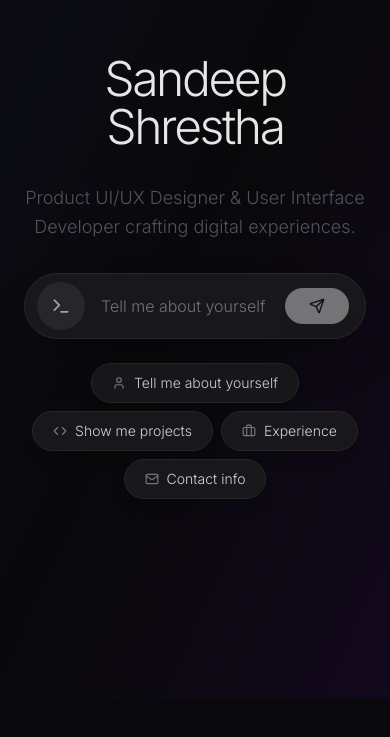
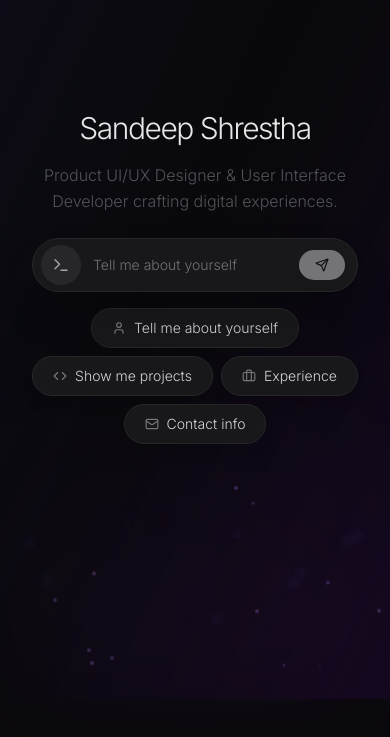
Before and after one commit to sandeepshrestha/sandeep-portfolio-v2, a React (Vite) app: page / in a window 390 px wide. Shown: the part 145-882 px from the top of the page. Built offline with nearby package versions, Linux system fonts and the light colour scheme.

Commit message:
Add purple bottom glow effect and mobile responsiveness optimizations

```diff
--- a/src/App.jsx
+++ b/src/App.jsx
@@ -1,18 +1,19 @@
-import React, { useState, useEffect, useRef } from 'react';
-import { User, Sparkles } from 'lucide-react';
-import { PORTFOLIO_DATA } from './data/portfolioData';
-import { getRandomResponse } from './utils/chatLogic';
-import Header from './components/Header';
-import InitialView from './components/InitialView';
-import ChatInput from './components/ChatInput';
-import ChatMessage from './components/ChatMessage';
+import React, { useState, useEffect, useRef } from "react";
+import { User, Sparkles } from "lucide-react";
+import { PORTFOLIO_DATA } from "./data/portfolioData";
+import { getRandomResponse } from "./utils/chatLogic";
+import Header from "./components/Header";
+import InitialView from "./components/InitialView";
+import ChatInput from "./components/ChatInput";
+import ChatMessage from "./components/ChatMessage";
+import BottomGlow from "./components/BottomGlow";
 
 export default function App() {
   const [messages, setMessages] = useState([
-    { role: 'system', content: "Interface initialized", type: 'status' },
-    { role: 'bot', content: PORTFOLIO_DATA.intro, type: 'text' }
+    { role: "system", content: "Interface initialized", type: "status" },
+    { role: "bot", content: PORTFOLIO_DATA.intro, type: "text" },
   ]);
-  const [inputValue, setInputValue] = useState('');
+  const [inputValue, setInputValue] = useState("");
   const [isTyping, setIsTyping] = useState(false);
   const [hasStarted, setHasStarted] = useState(false);
   const messagesEndRef = useRef(null);
@@ -28,24 +29,24 @@ export default function App() {
   }, [messages, hasStarted]);
 
   const handleProjectClick = (project) => {
-    setMessages(prev => [
+    setMessages((prev) => [
       ...prev,
       {
-        role: 'user',
+        role: "user",
         content: `Tell me more about ${project.name}`,
-        type: 'text'
-      }
+        type: "text",
+      },
     ]);
     setIsTyping(true);
 
     setTimeout(() => {
-      setMessages(prev => [
+      setMessages((prev) => [
         ...prev,
         {
-          role: 'bot',
+          role: "bot",
           content: project,
-          type: 'project_detail'
-        }
+          type: "project_detail",
+        },
       ]);
       setIsTyping(false);
     }, 800);
@@ -56,47 +57,78 @@ export default function App() {
 
     // Clear command
     if (query.match(/\b(clear|reset)\b/)) {
-      responses.push({ type: 'text', content: 'Clearing...' });
+      responses.push({ type: "text", content: "Clearing..." });
       return responses;
     }
 
     // Greetings
     if (query.match(/\b(hi|hello|hey|greetings|sup)\b/)) {
-      responses.push({ type: 'text', content: getRandomResponse('greeting') });
+      responses.push({ type: "text", content: getRandomResponse("greeting") });
       return responses;
     }
 
     // Data Queries
-    if (query.includes('experience') || query.includes('work') || query.includes('job') || query.includes('history')) {
-      responses.push({ type: 'text', content: getRandomResponse('experience') });
-      responses.push({ type: 'experience', content: PORTFOLIO_DATA.experience });
+    if (
+      query.includes("experience") ||
+      query.includes("work") ||
+      query.includes("job") ||
+      query.includes("history")
+    ) {
+      responses.push({
+        type: "text",
+        content: getRandomResponse("experience"),
+      });
+      responses.push({
+        type: "experience",
+        content: PORTFOLIO_DATA.experience,
+      });
       return responses;
     }
-    if (query.includes('skill') || query.includes('stack') || query.includes('tech')) {
-      responses.push({ type: 'text', content: getRandomResponse('skills') });
-      responses.push({ type: 'skills', content: PORTFOLIO_DATA.skills });
+    if (
+      query.includes("skill") ||
+      query.includes("stack") ||
+      query.includes("tech")
+    ) {
+      responses.push({ type: "text", content: getRandomResponse("skills") });
+      responses.push({ type: "skills", content: PORTFOLIO_DATA.skills });
       return responses;
     }
-    if (query.includes('project') || query.includes('build') || query.includes('portfolio')) {
-      responses.push({ type: 'text', content: getRandomResponse('projects') });
-      responses.push({ type: 'projects', content: PORTFOLIO_DATA.projects, onAction: handleProjectClick });
+    if (
+      query.includes("project") ||
+      query.includes("build") ||
+      query.includes("portfolio")
+    ) {
+      responses.push({ type: "text", content: getRandomResponse("projects") });
+      responses.push({
+        type: "projects",
+        content: PORTFOLIO_DATA.projects,
+        onAction: handleProjectClick,
+      });
       return responses;
     }
-    if (query.includes('contact') || query.includes('email') || query.includes('reach')) {
-      responses.push({ type: 'text', content: getRandomResponse('contact') });
-      responses.push({ type: 'contact', content: PORTFOLIO_DATA.contact });
+    if (
+      query.includes("contact") ||
+      query.includes("email") ||
+      query.includes("reach")
+    ) {
+      responses.push({ type: "text", content: getRandomResponse("contact") });
+      responses.push({ type: "contact", content: PORTFOLIO_DATA.contact });
       return responses;
     }
-    if (query.includes('about') || query.includes('who') || query.includes('sandeep')) {
-      responses.push({ type: 'text', content: getRandomResponse('about') });
-      responses.push({ type: 'about', content: PORTFOLIO_DATA.about });
+    if (
+      query.includes("about") ||
+      query.includes("who") ||
+      query.includes("sandeep")
+    ) {
+      responses.push({ type: "text", content: getRandomResponse("about") });
+      responses.push({ type: "about", content: PORTFOLIO_DATA.about });
       return responses;
     }
 
     // Default / Unknown
     responses.push({
-      type: 'text',
-      content: getRandomResponse('unknown')
+      type: "text",
+      content: getRandomResponse("unknown"),
     });
     return responses;
   };
@@ -107,22 +139,29 @@ export default function App() {
     if (!hasStarted) setHasStarted(true);
 
     // Add user message
-    const newMessages = [...messages, { role: 'user', content: text, type: 'text' }];
+    const newMessages = [
+      ...messages,
+      { role: "user", content: text, type: "text" },
+    ];
     setMessages(newMessages);
-    setInputValue('');
+    setInputValue("");
     setIsTyping(true);
 
     // Check if clear command
     if (text.toLowerCase().match(/\b(clear|reset)\b/)) {
       setTimeout(() => {
-        setMessages([{ role: 'bot', content: 'Clearing...', type: 'text' }]);
+        setMessages([{ role: "bot", content: "Clearing...", type: "text" }]);
         setIsTyping(false);
 
         setTimeout(() => {
           // Reset to initial state
           setMessages([
-            { role: 'system', content: "Interface initialized", type: 'status' },
-            { role: 'bot', content: PORTFOLIO_DATA.intro, type: 'text' }
+            {
+              role: "system",
+              content: "Interface initialized",
+              type: "status",
+            },
+            { role: "bot", content: PORTFOLIO_DATA.intro, type: "text" },
           ]);
           setHasStarted(false);
         }, 1000);
@@ -144,7 +183,7 @@ export default function App() {
       }
 
       setTimeout(() => {
-        setMessages(prev => [...prev, { role: 'bot', ...queue[index] }]);
+        setMessages((prev) => [...prev, { role: "bot", ...queue[index] }]);
 
         // If there are more messages, keep typing true and schedule next
         if (index < queue.length - 1) {
@@ -161,8 +200,6 @@ export default function App() {
     processResponseQueue(responses, 0);
   };
 
-
-
   return (
     <div className="min-h-screen bg-zinc-950 text-zinc-100 flex flex-col font-sans">
       {/* Ambient background gradient */}
@@ -178,32 +215,49 @@ export default function App() {
       />
 
       {/* Main Chat Area */}
-      <main className={`relative flex-1 overflow-y-auto pt-20 transition-all duration-700 ${hasStarted ? 'opacity-100 translate-y-0' : 'opacity-0 translate-y-10 pointer-events-none'}`}>
+      <main
+        className={`relative flex-1 overflow-y-auto pt-20 transition-all duration-700 ${
+          hasStarted
+            ? "opacity-100 translate-y-0"
+            : "opacity-0 translate-y-10 pointer-events-none"
+        }`}
+      >
         <div className="max-w-3xl mx-auto px-6 py-8 pb-60">
           <div className="space-y-6">
             {messages.map((msg, index) => (
               <div
                 key={index}
-                className={`flex gap-3 ${msg.role === 'user' ? 'flex-row-reverse' : 'flex-row'}`}
+                className={`flex gap-3 ${
+                  msg.role === "user" ? "flex-row-reverse" : "flex-row"
+                }`}
               >
                 {/* Avatar */}
-                {msg.role === 'user' && (
+                {msg.role === "user" && (
                   <div className="w-9 h-9 rounded-full flex items-center justify-center flex-shrink-0 bg-zinc-900 border border-zinc-800 shadow-sm">
                     <User size={16} className="text-zinc-400" />
                   </div>
                 )}
 
                 {/* Message Bubble */}
-                <div className={`flex flex-col max-w-[85%] sm:max-w-[75%] ${msg.role === 'user' ? 'items-end' : 'items-start'}`}>
+                <div
+                  className={`flex flex-col max-w-[85%] sm:max-w-[75%] ${
+                    msg.role === "user" ? "items-end" : "items-start"
+                  }`}
+                >
                   <span className="text-xs text-zinc-500 font-mono mb-1.5">
-                    {msg.role === 'user' ? 'You' : 'Assistant'}
+                    {msg.role === "user" ? "You" : "Assistant"}
                   </span>
-                  <div className={`${
-                    msg.role === 'user'
-                      ? 'bg-zinc-900/50 backdrop-blur-sm border border-zinc-800/50 px-4 py-3 rounded-3xl rounded-tr-md shadow-sm'
-                      : ''
-                  }`}>
-                    <ChatMessage msg={msg} handleProjectClick={handleProjectClick} />
+                  <div
+                    className={`${
+                      msg.role === "user"
+                        ? "bg-zinc-900/50 backdrop-blur-sm border border-zinc-800/50 px-4 py-3 rounded-3xl rounded-tr-md shadow-sm"
+                        : ""
+                    }`}
+                  >
+                    <ChatMessage
+                      msg={msg}
+                      handleProjectClick={handleProjectClick}
+                    />
                   </div>
                 </div>
               </div>
@@ -234,6 +288,8 @@ export default function App() {
         isTyping={isTyping}
         messages={messages}
       />
+
+      <BottomGlow />
     </div>
   );
 }
--- /dev/null
+++ b/src/components/BottomGlow.jsx
@@ -0,0 +1,43 @@
+import React from "react";
+
+const BottomGlow = () => {
+  return (
+    <>
+      {/* Purple glow gradient */}
+      <div className="fixed bottom-0 left-0 right-0 h-96 pointer-events-none z-0">
+        <div className="absolute inset-0 bg-gradient-to-t from-purple-900/10 via-purple-500/3 to-transparent blur-3xl" />
+        <div className="absolute inset-0 bg-gradient-to-t from-indigo-900/8 via-indigo-500/2 to-transparent blur-2xl" />
+      </div>
+
+      {/* Sparkling particles */}
+      <div className="fixed bottom-0 left-0 right-0 h-96 pointer-events-none z-0 overflow-hidden">
+        {[...Array(20)].map((_, i) => (
+          <div
+            key={i}
+            className="absolute w-1 h-1 bg-purple-400/25 rounded-full animate-sparkle"
+            style={{
+              left: `${Math.random() * 100}%`,
+              bottom: `${Math.random() * 50}%`,
+              animationDelay: `${Math.random() * 3}s`,
+              animationDuration: `${2 + Math.random() * 2}s`,
+            }}
+          />
+        ))}
+        {[...Array(15)].map((_, i) => (
+          <div
+            key={`glow-${i}`}
+            className="absolute w-2 h-2 bg-indigo-400/20 rounded-full animate-sparkle-slow blur-sm"
+            style={{
+              left: `${Math.random() * 100}%`,
+              bottom: `${Math.random() * 40}%`,
+              animationDelay: `${Math.random() * 4}s`,
+              animationDuration: `${3 + Math.random() * 3}s`,
+            }}
+          />
+        ))}
+      </div>
+    </>
+  );
+};
+
+export default BottomGlow;
--- a/src/components/ChatInput.jsx
+++ b/src/components/ChatInput.jsx
@@ -38,11 +38,11 @@ const ChatInput = ({
 
   return (
     <footer
-      className={`fixed bottom-0 left-0 right-0 z-40 bg-gradient-to-t from-zinc-950 via-zinc-950/95 backdrop-blur-xl pb-6 pt-8 transition-all duration-700 ${
+      className={`fixed bottom-0 left-0 right-0 z-40 bg-gradient-to-t from-zinc-950 via-zinc-950/95 backdrop-blur-xl pb-4 sm:pb-6 pt-6 sm:pt-8 transition-all duration-700 ${
         hasStarted ? "translate-y-0 opacity-100" : "translate-y-full opacity-0"
       }`}
     >
-      <div className="max-w-3xl mx-auto px-6 space-y-4">
+      <div className="max-w-3xl mx-auto px-4 sm:px-6 space-y-3 sm:space-y-4">
         {/* Suggestion Chips */}
         {messages[messages.length - 1]?.role === "bot" && !isTyping && (
           <div className="flex gap-2 overflow-x-auto pb-2 scrollbar-hide">
--- a/src/components/InitialView.jsx
+++ b/src/components/InitialView.jsx
@@ -36,24 +36,24 @@ const InitialView = ({
 
   return (
     <div
-      className={`flex-1 flex flex-col items-center justify-center p-6 transition-all duration-700 absolute inset-0 z-40 ${
+      className={`flex-1 flex flex-col items-center justify-center p-4 sm:p-6 transition-all duration-700 absolute inset-0 z-40 ${
         hasStarted
           ? "opacity-0 pointer-events-none scale-95"
           : "opacity-100 scale-100"
       }`}
     >
-      <div className="max-w-2xl w-full space-y-8 text-center relative z-10">
-        <div className="space-y-4">
-          <h1 className="text-5xl font-light tracking-tighter text-white mb-8 opacity-90 select-none">
+      <div className="max-w-2xl w-full space-y-6 sm:space-y-8 text-center relative z-10">
+        <div className="space-y-3 sm:space-y-4">
+          <h1 className="text-3xl sm:text-4xl md:text-5xl font-light tracking-tighter text-white mb-4 sm:mb-8 opacity-90 select-none">
             Sandeep Shrestha
           </h1>
-          <p className="text-lg text-zinc-600 max-w-lg mx-auto leading-relaxed font-light">
+          <p className="text-base sm:text-lg text-zinc-600 max-w-lg mx-auto leading-relaxed font-light px-4 sm:px-0">
             Product UI/UX Designer & User Interface Developer crafting digital
             experiences.
           </p>
         </div>
 
-        <div className="w-full max-w-lg mx-auto space-y-6">
+        <div className="w-full max-w-lg mx-auto space-y-4 sm:space-y-6 px-4 sm:px-0">
           <form
             onSubmit={(e) => {
               e.preventDefault();
@@ -61,9 +61,9 @@ const InitialView = ({
             }}
             className="relative group"
           >
-            <div className="w-full bg-zinc-900 border border-zinc-800 rounded-full p-2 pl-3 flex items-center shadow-2xl hover:border-zinc-600 transition-all duration-300 cursor-text">
-              <div className="w-12 h-12 rounded-full bg-zinc-800 flex items-center justify-center text-zinc-400 group-hover:bg-zinc-700 group-hover:text-white transition-colors shrink-0">
-                <Terminal size={20} />
+            <div className="w-full bg-zinc-900 border border-zinc-800 rounded-full p-1.5 sm:p-2 pl-2 sm:pl-3 flex items-center shadow-2xl hover:border-zinc-600 transition-all duration-300 cursor-text">
+              <div className="w-10 h-10 sm:w-12 sm:h-12 rounded-full bg-zinc-800 flex items-center justify-center text-zinc-400 group-hover:bg-zinc-700 group-hover:text-white transition-colors shrink-0">
+                <Terminal size={18} className="sm:w-5 sm:h-5" />
               </div>
 
               <input
@@ -74,16 +74,16 @@ const InitialView = ({
                 style={{
                   "--placeholder-opacity": fadeIn ? "1" : "0",
                 }}
-                className="flex-1 ml-4 bg-transparent text-zinc-100 focus:outline-none text-base min-w-0 font-light placeholder:transition-opacity placeholder:duration-300"
+                className="flex-1 ml-3 sm:ml-4 bg-transparent text-zinc-100 focus:outline-none text-sm sm:text-base min-w-0 font-light placeholder:transition-opacity placeholder:duration-300"
                 autoFocus
               />
 
               <button
                 type="submit"
                 disabled={!inputValue.trim()}
-                className="mr-2 bg-white text-black px-6 py-2.5 rounded-full font-medium text-sm hover:bg-zinc-200 transition-all disabled:opacity-40 disabled:cursor-not-allowed shadow-lg"
+                className="mr-1.5 sm:mr-2 bg-white text-black px-4 sm:px-6 py-2 sm:py-2.5 rounded-full font-medium text-xs sm:text-sm hover:bg-zinc-200 transition-all disabled:opacity-40 disabled:cursor-not-allowed shadow-lg"
               >
-                <Send size={16} />
+                <Send size={14} className="sm:w-4 sm:h-4" />
               </button>
             </div>
           </form>
--- a/src/index.css
+++ b/src/index.css
@@ -83,3 +83,35 @@
     content: "...";
   }
 }
+
+@keyframes sparkle {
+  0%,
+  100% {
+    opacity: 0;
+    transform: translateY(0) scale(0);
+  }
+  50% {
+    opacity: 1;
+    transform: translateY(-20px) scale(1);
+  }
+}
+
+@keyframes sparkle-slow {
+  0%,
+  100% {
+    opacity: 0;
+    transform: translateY(0) scale(0);
+  }
+  50% {
+    opacity: 0.6;
+    transform: translateY(-30px) scale(1.2);
+  }
+}
+
+.animate-sparkle {
+  animation: sparkle 3s ease-in-out infinite;
+}
+
+.animate-sparkle-slow {
+  animation: sparkle-slow 4s ease-in-out infinite;
+}
```
Also changed, not shown: src/components/Header.jsx (+15 -8 lines).
